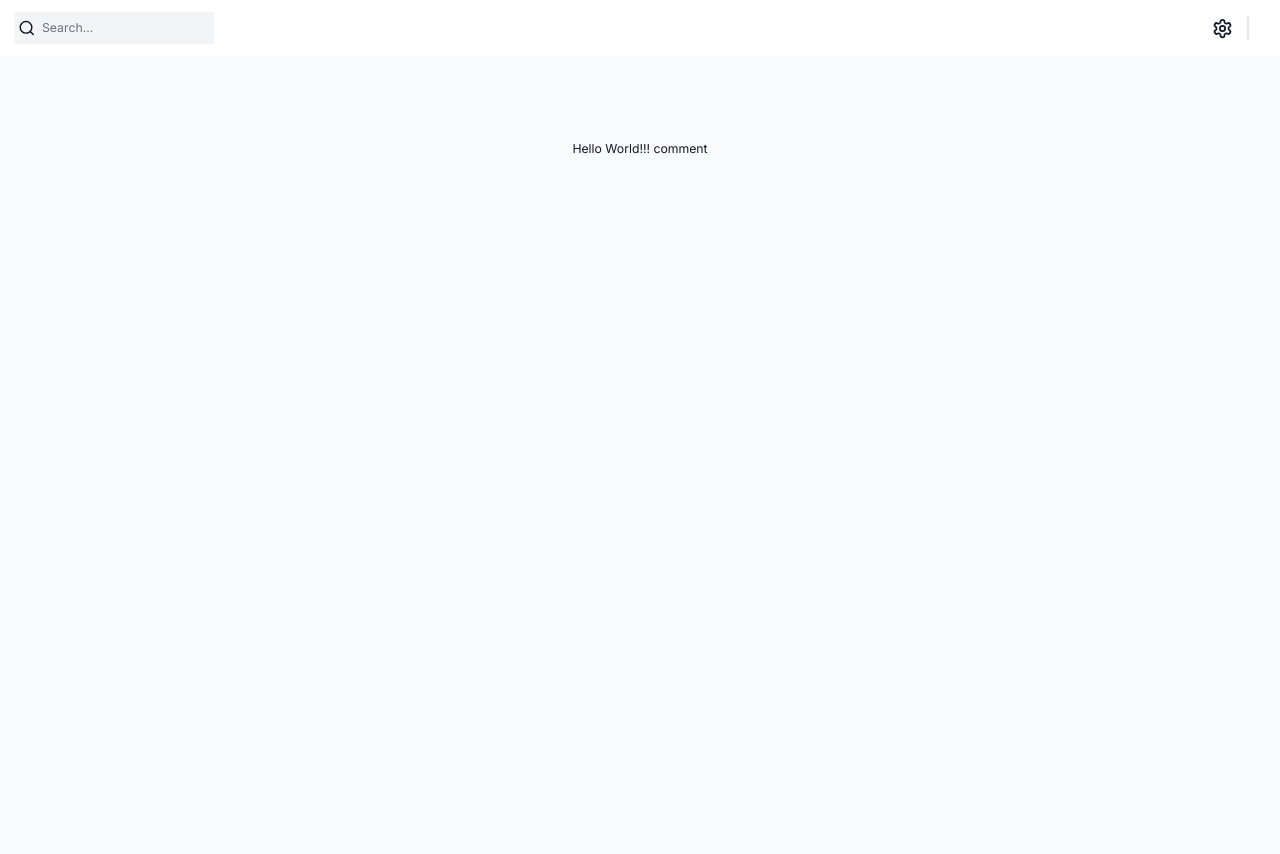
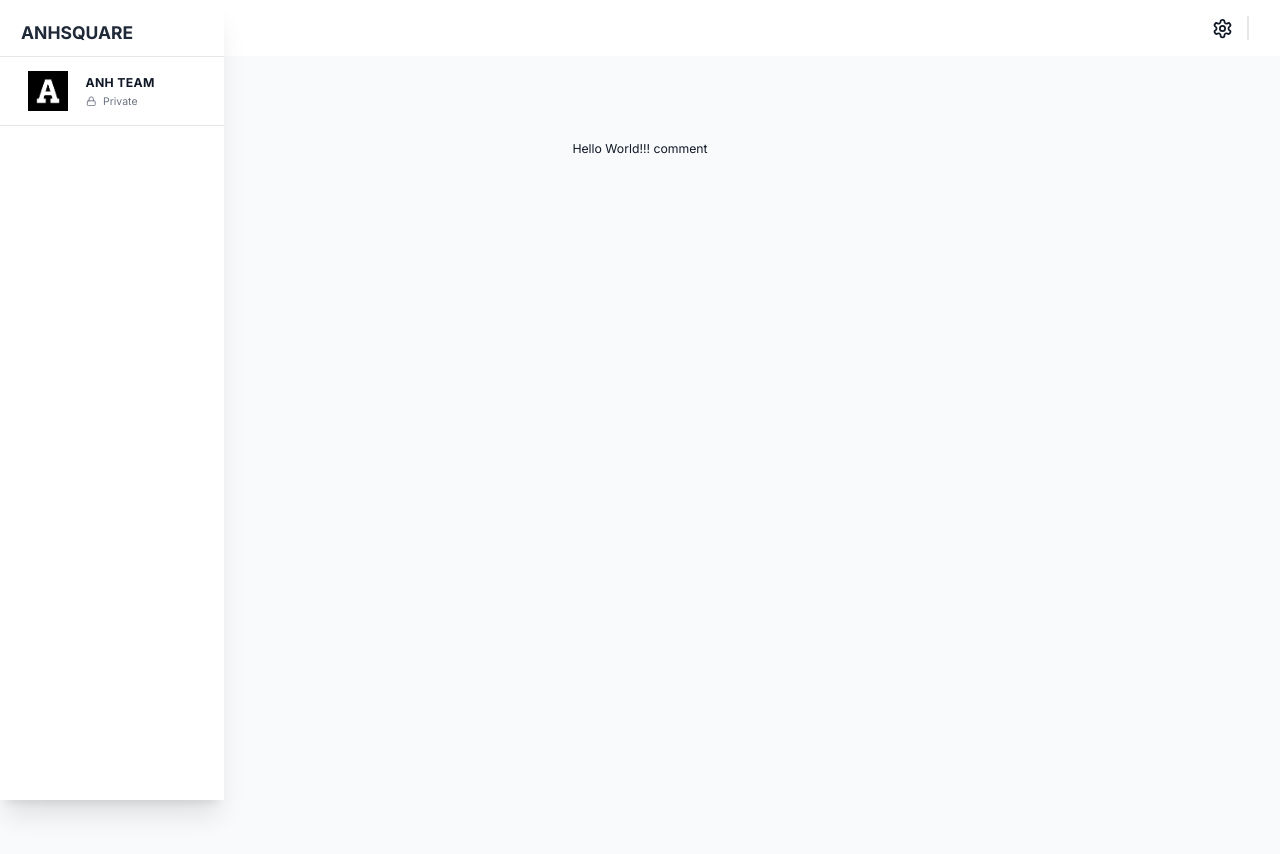
Before and after one commit to VenomousRise27/project-management-app, a Next.js app in the folder client/: page / in a window 1280 px wide. Built offline with nearby package versions, Linux system fonts and the light colour scheme.

Commit message:
added Sidebar

```diff
--- /dev/null
+++ b/client/src/app/components/Sidebar/index.tsx
@@ -0,0 +1,47 @@
+"use client"
+
+import React, { useState } from 'react'
+import Image from 'next/image';
+import { LockIcon } from 'lucide-react';
+
+const Sidebar = () => {
+  const [showProjects, setShowProjects] = useState(true);
+  const [showPriority, setShowPriority] = useState(true);
+
+  const sidebarClassNames = `fixed flex flex-col h-[100%] justify-between shadow-xl transition-all duration-300 h-full z-40 dark:bg-black overflow-y-auto bg-white w-64`
+  return (
+    <div className={sidebarClassNames}>
+      <div className='flex h-[100%] w-full flex-col justify-start'>
+        {/* Top logo */}
+        <div className='z-50 flex min-h-[56px] w-64 items-center justify-between bg-white px-6 pt-3 dark:bg-black'>
+            <div className='text-xl font-bold text-gray-800 dark:text-white'>
+                ANHSQUARE
+            </div>
+        </div>
+
+        {/* Team */}
+        <div className='flex items-center gap-5 border-y-[1.5px] border-gray-200 px-8 py-4 dark:border-gray-700'>
+            <Image
+               src="/logo.png"
+               alt="Logo"
+               width={40}
+               height={40}
+            />
+            <div>
+                <h3 className='text-md font-bold tracking-wide dark:text-gray-200'>
+                    ANH TEAM
+                </h3>
+                <div className='mt-1 flex items-start gap-2'>
+                    <LockIcon className='mt-[0.1rem] h-3 w-3 text-gray-500 dark:text-gray-400'/>
+                    <p className='text-xs text-gray-500'>Private</p>
+                </div>
+            </div>
+        </div>
+
+        {/* NavBar Link */}
+      </div>
+    </div>
+  )
+}
+
+export default Sidebar
--- a/client/src/app/dashboardWrapper.tsx
+++ b/client/src/app/dashboardWrapper.tsx
@@ -1,13 +1,11 @@
 import React from 'react'
 import Navbar from './components/Navbar'
-
-
-type Props = {}
+import Sidebar from './components/Sidebar'
 
 const DashboardWrapper = ({children}: {children: React.ReactNode}) => {
   return (
     <div className='flex min-h-screen w-full bg-gray-50 text-gray-900'>
-        {/* sidebar */}
+        <Sidebar/>
         <main className={`flex w-full flex-col bg-gray-50 dark:bg-dark-bg md:pl-pl-64`}>
             <Navbar />
             {children}
```
Also changed, not shown: client/public/logo.png (added).
